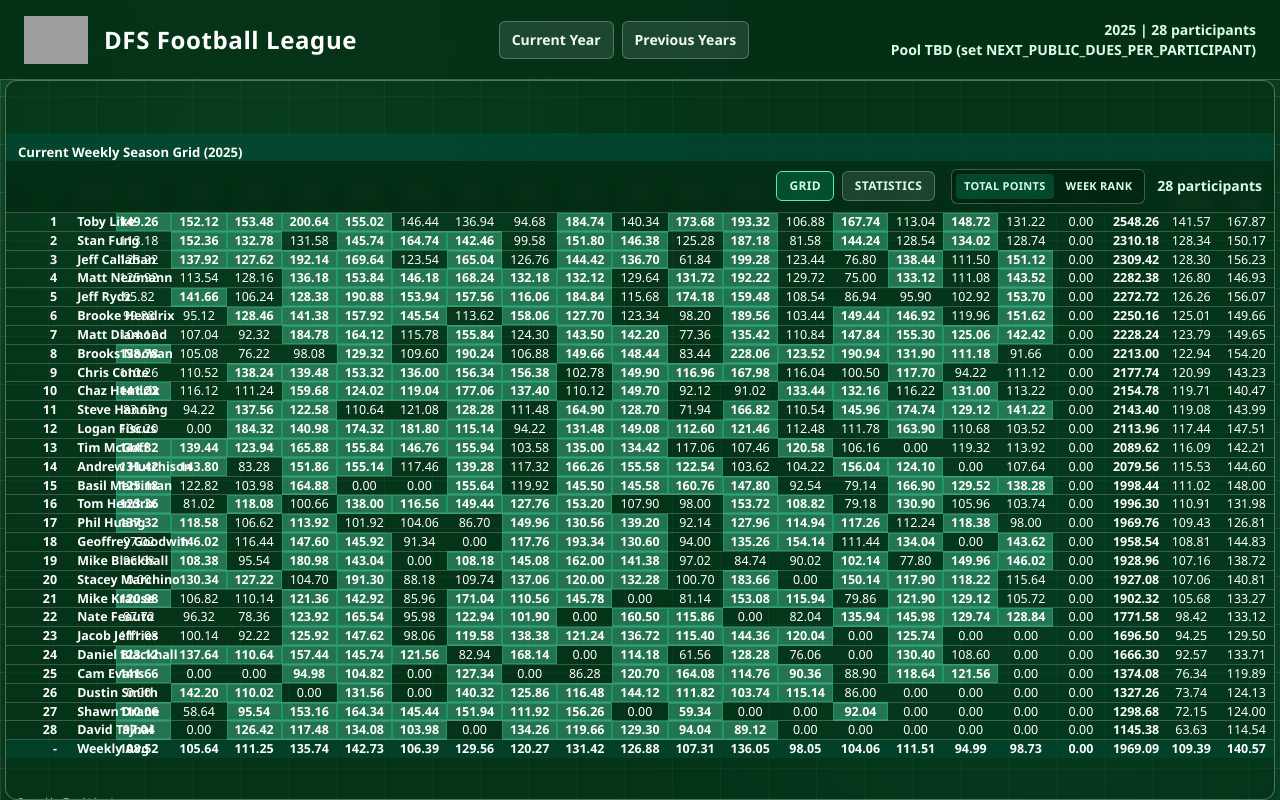
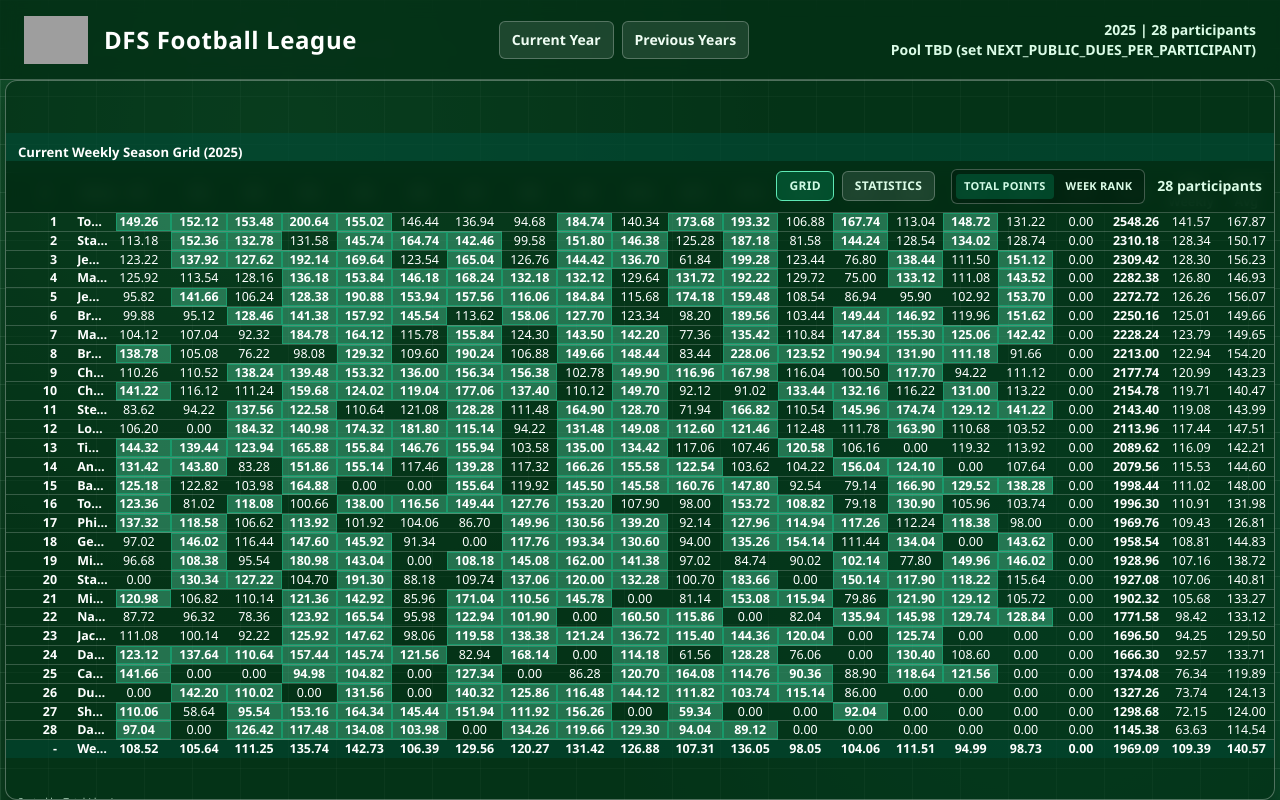
Before and after one commit to Tjm07890789/Draftkings-Fantasy-Football-League, a Next.js app: page / in a window 1280 px wide. Both pictures are taken after a click on the button "Current Year". Built offline with nearby package versions, Linux system fonts and the light colour scheme; grey boxes are pictures that could not be loaded.

Commit message:
Harden grid widths and truncation to prevent name/number overlap

```diff
--- a/src/components/dfs-app.tsx
+++ b/src/components/dfs-app.tsx
@@ -461,9 +461,9 @@ function SeasonGrid({ title, rows, seasonLabel }: { title: string; rows: SeasonR
     () => rows.reduce((max, row) => Math.max(max, row.name.length), 0),
     [rows],
   );
-  const rankColWidth = "6ch";
-  const nameColWidth = `${Math.max(longestNameChars + 4, 20)}ch`;
-  const dataColWidth = "calc((100% - var(--rank-col-width) - var(--name-col-width) - 2px) / 21)";
+  const rankColWidth = "64px";
+  const nameColWidth = `${Math.max((longestNameChars + 4) * 8, 220)}px`;
+  const dataColWidth = "68px";
 
   const [sortColumn, setSortColumn] = React.useState<SortColumn>("total");
   const [sortDirection, setSortDirection] = React.useState<SortDirection>("desc");
@@ -576,6 +576,7 @@ function SeasonGrid({ title, rows, seasonLabel }: { title: string; rows: SeasonR
         {
           ["--rank-col-width" as string]: rankColWidth,
           ["--name-col-width" as string]: nameColWidth,
+          ["--data-col-width" as string]: dataColWidth,
         } as React.CSSProperties
       }
     >
@@ -616,7 +617,7 @@ function SeasonGrid({ title, rows, seasonLabel }: { title: string; rows: SeasonR
       </div>
       {seasonPanel === "grid" && (
       <div className="m-0 max-w-full overflow-auto p-0 md:h-[calc(100%-3.5rem)] md:overflow-hidden">
-        <Table className="table-fixed w-full max-w-full overflow-hidden text-[0.78rem]">
+        <Table className="table-fixed w-full min-w-max max-w-none overflow-hidden text-[0.78rem]">
           <TableHeader>
             <TableRow className="h-5 bg-emerald-900/55 py-0 text-[0.82rem]">
               <TableHead colSpan={totalGridColumns} className="h-5 px-2 py-1 text-left text-[0.82rem] font-bold text-white">
@@ -642,7 +643,7 @@ function SeasonGrid({ title, rows, seasonLabel }: { title: string; rows: SeasonR
                 <TableHead
                   key={`week-head-${index + 1}`}
                   className={`sticky top-0 z-20 h-4 bg-green-950/95 py-0 text-center text-[0.78rem] ${index === 0 ? "pl-[2px]" : "px-[1px]"}`}
-                  style={{ width: dataColWidth, minWidth: dataColWidth }}
+                  style={{ width: "var(--data-col-width)", minWidth: "var(--data-col-width)" }}
                 >
                   <button
                     type="button"
@@ -656,7 +657,7 @@ function SeasonGrid({ title, rows, seasonLabel }: { title: string; rows: SeasonR
               ))}
               <TableHead
                 className="sticky top-0 z-20 h-4 bg-green-950/95 px-[1px] py-0 text-center text-[0.78rem]"
-                style={{ width: dataColWidth, minWidth: dataColWidth }}
+                style={{ width: "var(--data-col-width)", minWidth: "var(--data-col-width)" }}
               >
                 <button type="button" onClick={() => handleSort("total")} className="w-full cursor-pointer text-center">
                   Total{renderSortLabel("total")}
@@ -664,7 +665,7 @@ function SeasonGrid({ title, rows, seasonLabel }: { title: string; rows: SeasonR
               </TableHead>
               <TableHead
                 className="sticky top-0 z-20 h-4 bg-green-950/95 px-[1px] py-0 text-center text-[0.78rem]"
-                style={{ width: dataColWidth, minWidth: dataColWidth }}
+                style={{ width: "var(--data-col-width)", minWidth: "var(--data-col-width)" }}
               >
                 <button type="button" onClick={() => handleSort("avgWeekly")} className="w-full cursor-pointer text-center">
                   Avg Weekly{renderSortLabel("avgWeekly")}
@@ -672,7 +673,7 @@ function SeasonGrid({ title, rows, seasonLabel }: { title: string; rows: SeasonR
               </TableHead>
               <TableHead
                 className="sticky top-0 z-20 h-4 bg-green-950/95 px-[1px] py-0 text-center text-[0.78rem]"
-                style={{ width: dataColWidth, minWidth: dataColWidth }}
+                style={{ width: "var(--data-col-width)", minWidth: "var(--data-col-width)" }}
               >
                 <button type="button" onClick={() => handleSort("top10Avg")} className="w-full cursor-pointer text-center">
                   Top10 Avg{renderSortLabel("top10Avg")}
@@ -690,27 +691,27 @@ function SeasonGrid({ title, rows, seasonLabel }: { title: string; rows: SeasonR
                   {index + 1}
                 </TableCell>
                 <TableCell
-                  className="h-4 px-2 py-0 pl-4 text-[0.78rem] font-semibold whitespace-nowrap"
+                  className="h-4 px-2 py-0 pl-4 text-[0.78rem] font-semibold"
                   style={{ width: "var(--name-col-width)", minWidth: "var(--name-col-width)" }}
                 >
-                  {row.name}
+                  <span className="block max-w-full overflow-hidden text-ellipsis whitespace-nowrap">{row.name}</span>
                 </TableCell>
                 {row.weeks.map((score, index) => (
                   <TableCell
                     key={`${row.name}-week-${index + 1}`}
                     className={`${row.top10WeekIndexes.includes(index) ? "bg-emerald-300/35 text-emerald-50 font-bold shadow-[inset_0_0_0_1px_rgba(16,185,129,0.55)] " : ""}h-4 py-0 text-center text-[0.78rem] ${index === 0 ? "pl-[2px]" : "px-[1px]"}`}
-                    style={{ width: dataColWidth, minWidth: dataColWidth }}
+                    style={{ width: "var(--data-col-width)", minWidth: "var(--data-col-width)" }}
                   >
                     {displayMode === "points" ? formatCell(score) : (weekRanksByName.get(row.name)?.[index] ?? "-")}
                   </TableCell>
                 ))}
-                <TableCell className="h-4 px-[1px] py-0 text-center text-[0.78rem] font-semibold" style={{ width: dataColWidth, minWidth: dataColWidth }}>
+                <TableCell className="h-4 px-[1px] py-0 text-center text-[0.78rem] font-semibold" style={{ width: "var(--data-col-width)", minWidth: "var(--data-col-width)" }}>
                   {formatCell(row.total)}
                 </TableCell>
-                <TableCell className="h-4 px-[1px] py-0 text-center text-[0.78rem]" style={{ width: dataColWidth, minWidth: dataColWidth }}>
+                <TableCell className="h-4 px-[1px] py-0 text-center text-[0.78rem]" style={{ width: "var(--data-col-width)", minWidth: "var(--data-col-width)" }}>
                   {formatCell(row.avgWeekly)}
                 </TableCell>
-                <TableCell className="h-4 px-[1px] py-0 text-center text-[0.78rem]" style={{ width: dataColWidth, minWidth: dataColWidth }}>
+                <TableCell className="h-4 px-[1px] py-0 text-center text-[0.78rem]" style={{ width: "var(--data-col-width)", minWidth: "var(--data-col-width)" }}>
                   {formatCell(row.top10Avg)}
                 </TableCell>
               </TableRow>
@@ -723,27 +724,29 @@ function SeasonGrid({ title, rows, seasonLabel }: { title: string; rows: SeasonR
                 -
               </TableCell>
               <TableCell
-                className="h-4 px-2 py-0 pl-4 text-[0.78rem] font-bold whitespace-nowrap"
+                className="h-4 px-2 py-0 pl-4 text-[0.78rem] font-bold"
                 style={{ width: "var(--name-col-width)", minWidth: "var(--name-col-width)" }}
               >
-                {displayMode === "points" ? "Weekly Avg" : "Weekly Avg Rank"}
+                <span className="block max-w-full overflow-hidden text-ellipsis whitespace-nowrap">
+                  {displayMode === "points" ? "Weekly Avg" : "Weekly Avg Rank"}
+                </span>
               </TableCell>
               {(displayMode === "points" ? weeklyAverages : weeklyRankAverages).map((score, index) => (
                 <TableCell
                   key={`weekly-average-${index + 1}`}
                   className={`h-4 py-0 text-center text-[0.78rem] font-semibold ${index === 0 ? "pl-[2px]" : "px-[1px]"}`}
-                  style={{ width: dataColWidth, minWidth: dataColWidth }}
+                  style={{ width: "var(--data-col-width)", minWidth: "var(--data-col-width)" }}
                 >
                   {formatCell(score)}
                 </TableCell>
               ))}
-              <TableCell className="h-4 px-[1px] py-0 text-center text-[0.78rem] font-bold" style={{ width: dataColWidth, minWidth: dataColWidth }}>
+              <TableCell className="h-4 px-[1px] py-0 text-center text-[0.78rem] font-bold" style={{ width: "var(--data-col-width)", minWidth: "var(--data-col-width)" }}>
                 {formatCell(averageTotal)}
               </TableCell>
-              <TableCell className="h-4 px-[1px] py-0 text-center text-[0.78rem] font-bold" style={{ width: dataColWidth, minWidth: dataColWidth }}>
+              <TableCell className="h-4 px-[1px] py-0 text-center text-[0.78rem] font-bold" style={{ width: "var(--data-col-width)", minWidth: "var(--data-col-width)" }}>
                 {formatCell(averageAvgWeekly)}
               </TableCell>
-              <TableCell className="h-4 px-[1px] py-0 text-center text-[0.78rem] font-bold" style={{ width: dataColWidth, minWidth: dataColWidth }}>
+              <TableCell className="h-4 px-[1px] py-0 text-center text-[0.78rem] font-bold" style={{ width: "var(--data-col-width)", minWidth: "var(--data-col-width)" }}>
                 {formatCell(averageTop10Avg)}
               </TableCell>
             </TableRow>
```
